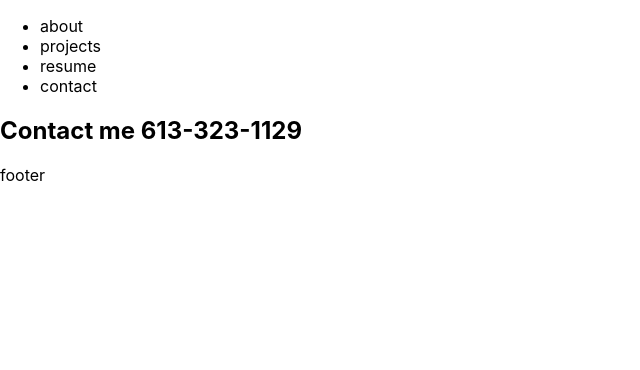
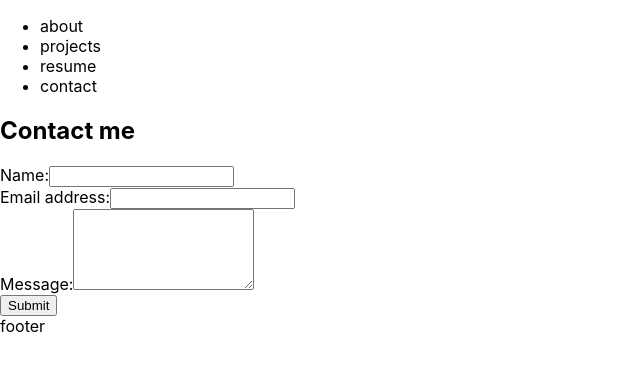
Before and after one commit to MikeBombay/react-portfolio, a React (Create React App) app: page / in a window 1280 px wide. Both pictures are taken after a click on the item "contact". Shown: the top 370 px of the page, without its empty margins (0-640 px from the left). Built offline with nearby package versions, Linux system fonts and the light colour scheme; the HTML template or start-up script is replaced by a standard one.

Commit message:
contact form

```diff
--- a/src/components/Contact.js
+++ b/src/components/Contact.js
@@ -1,9 +1,63 @@
-import React from 'react';
+import React, { useState } from 'react';
+import { validateEmail } from '../utils/helpers';
 
 function Contact() {
+  const [formState, setFormState] = useState({ name: '', email: '', message: '' });
+
+  const [errorMessage, setErrorMessage] = useState('');
+  const { name, email, message } = formState;
+
+  const handleSubmit = (e) => {
+    e.preventDefault();
+    if (!errorMessage) {
+      console.log('Submit Form', formState);
+    }
+  };
+
+  const handleChange = (e) => {
+    if (e.target.name === 'email') {
+      const isValid = validateEmail(e.target.value);
+      if (!isValid) {
+        setErrorMessage('Your email is invalid.');
+      } else {
+        setErrorMessage('');
+      }
+    } else {
+      if (!e.target.value.length) {
+        setErrorMessage(`${e.target.name} is required.`);
+      } else {
+        setErrorMessage('');
+      }
+    }
+    if (!errorMessage) {
+      setFormState({ ...formState, [e.target.name]: e.target.value });
+      console.log('Handle Form', formState);
+    }
+  };
+
   return (
     <section>
-      <h1 id="Contact">Contact me 613-323-1129</h1>
+      <h1 data-testid="h1tag">Contact me</h1>
+      <form id="contact-form" onSubmit={handleSubmit}>
+        <div>
+          <label htmlFor="name">Name:</label>
+          <input type="text" name="name" defaultValue={name} onBlur={handleChange} />
+        </div>
+        <div>
+          <label htmlFor="email">Email address:</label>
+          <input type="email" name="email" defaultValue={email} onBlur={handleChange} />
+        </div>
+        <div>
+          <label htmlFor="message">Message:</label>
+          <textarea name="message" rows="5" defaultValue={message} onBlur={handleChange} />
+        </div>
+        {errorMessage && (
+          <div>
+            <p className="error-text">{errorMessage}</p>
+          </div>
+        )}
+        <button data-testid="button" type="submit">Submit</button>
+      </form>
     </section>
   );
 }
--- a/src/utils/helpers.js
+++ b/src/utils/helpers.js
@@ -0,0 +1,8 @@
+export function capitalizeFirstLetter(string) {
+    return string.charAt(0).toUpperCase() + string.slice(1);
+  }
+
+  export function validateEmail(email) {
+    var re = /^(([^<>()[\]\\.,;:\s@"]+(\.[^<>()[\]\\.,;:\s@"]+)*)|(".+"))@((\[[0-9]{1,3}\.[0-9]{1,3}\.[0-9]{1,3}\.[0-9]{1,3}\])|(([a-zA-Z\-0-9]+\.)+[a-zA-Z]{2,}))$/;
+    return re.test(String(email).toLowerCase());
+  }
```
